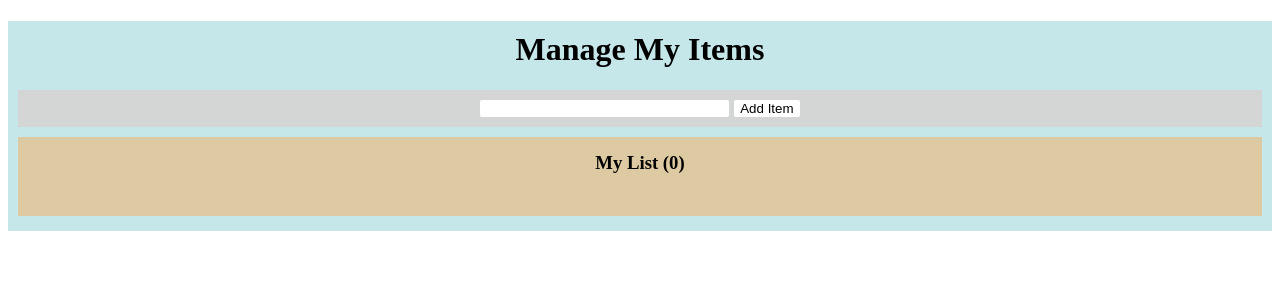
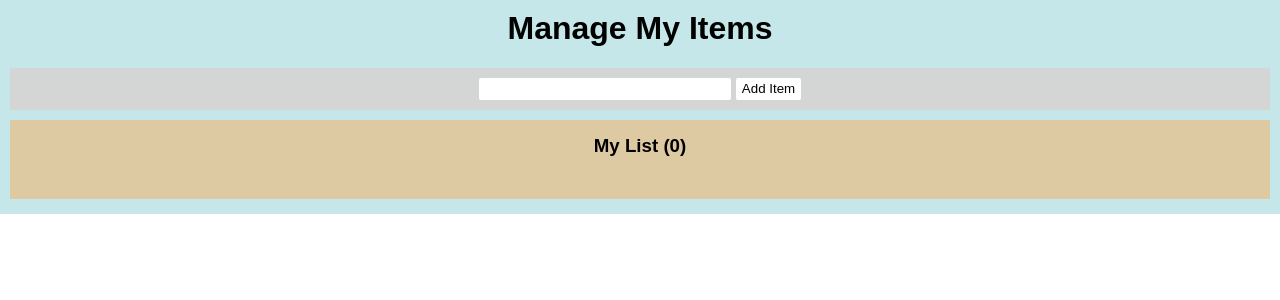
Before and after one commit to gowrimanoharir/my-samp-app, a React (Create React App) app: page / in a window 1280 px wide. Shown: the top 300 px of the page. Built offline with nearby package versions, Linux system fonts and the light colour scheme.

Commit message:
added prettier

```diff
--- a/src/style.js
+++ b/src/style.js
@@ -1,17 +1,26 @@
-import styled from '../node_modules/styled-components'
+import styled, { injectGlobal } from '../node_modules/styled-components';
+
+injectGlobal`
+    html, body {
+        font-family: sans-serif;
+        margin: 0;
+    }
+`;
 
 const MainDiv = styled.div`
-        background: #C6E7EA;
+  background: #c6e7ea;
   padding-bottom: 5px;
+  min-height: 100%;
 `;
 
 const PageHeader = styled.h1`
+  margin-top: 0;
   text-align: center;
   padding-top: 10px;
 `;
 
 const AddDiv = styled.div`
-        background: #D4D6D6;
+  background: #d4d6d6;
   display: flex;
   justify-content: center;
   padding: 10px;
@@ -23,12 +32,14 @@ const InputBox = styled.input`
   border: none;
   margin-right: 5px;
   width: 20%;
+  line-height: 1.5;
 `;
 
 const AddButton = styled.button`
   border-radius: 2px;
-        background-color: #FFF;
+  background-color: #fff;
   border: none;
+  line-height: 1.5;
 `;
 
 const ListDiv = styled.div`
@@ -45,9 +56,7 @@ const ListHeader = styled.h3`
   margin: 0px;
 `;
 
-const Ulist = styled.ul`
-        list-style-type: none;
-`;
+const Ulist = styled.ul`list-style-type: none;`;
 
 const ListItem = styled.li`
   display: flex;
@@ -58,12 +67,21 @@ const ListItem = styled.li`
   margin: 5px;
 `;
 
-
 const DelButton = styled.button`
   border: none;
   background: none;
   font-weight: bold;
 `;
 
-
-export {InputBox, AddDiv, AddButton, MainDiv, PageHeader, ListHeader, ListDiv, ListItem, Ulist, DelButton};
+export {
+  InputBox,
+  AddDiv,
+  AddButton,
+  MainDiv,
+  PageHeader,
+  ListHeader,
+  ListDiv,
+  ListItem,
+  Ulist,
+  DelButton
+};
```
Also changed, not shown: package.json (+10 -0 lines), src/List.js (+14 -15 lines). Lines whose indentation alone changed are shown as unchanged.
